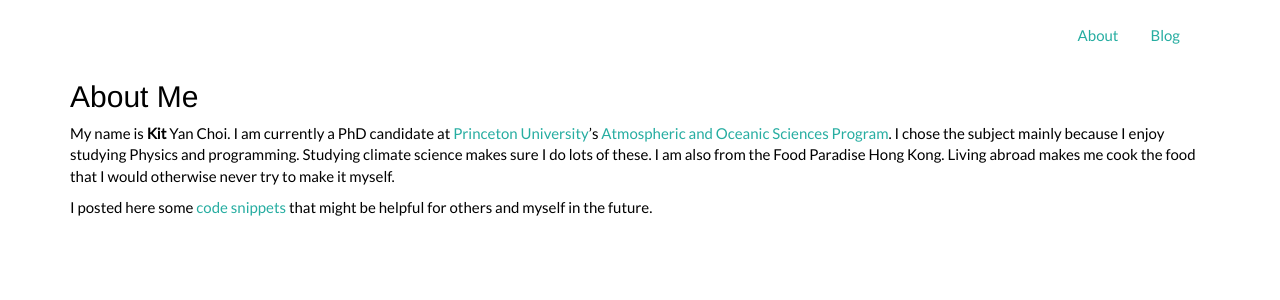
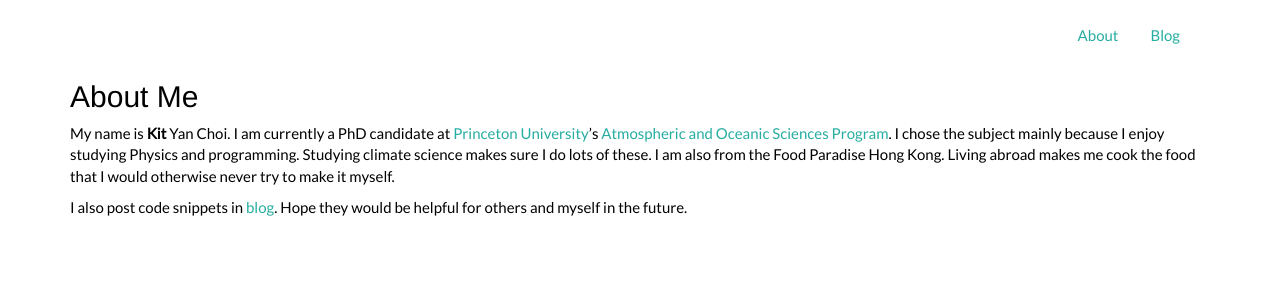
Before and after one commit to kitchoi/kitchoi.github.io, a Jekyll site: the page built from index.md, in a window 1280 px wide. Shown: the top 300 px of the page. Built offline with Jekyll 4.4.1, drawn with Linux system fonts in a browser that asks for light colours.

Commit message:
Changed path to blog

```diff
--- a/index.md
+++ b/index.md
@@ -9,4 +9,4 @@ About Me
 My name is **Kit** Yan Choi.  I am currently a PhD candidate at [Princeton University](http://www.princeton.edu)'s [Atmospheric and Oceanic Sciences Program](http://www.princeton.edu/aos).  I chose the subject mainly because I enjoy studying Physics and programming.  Studying climate science makes sure I do lots of these.  I am also from the Food Paradise Hong Kong.  Living abroad makes me cook the food that I would otherwise never try to make it myself.
 
 
-I posted here some [code snippets](/programming.html) that might be helpful for others and myself in the future.
+I also post code snippets in [blog](/blog.html).  Hope they would be helpful for others and myself in the future.
```
